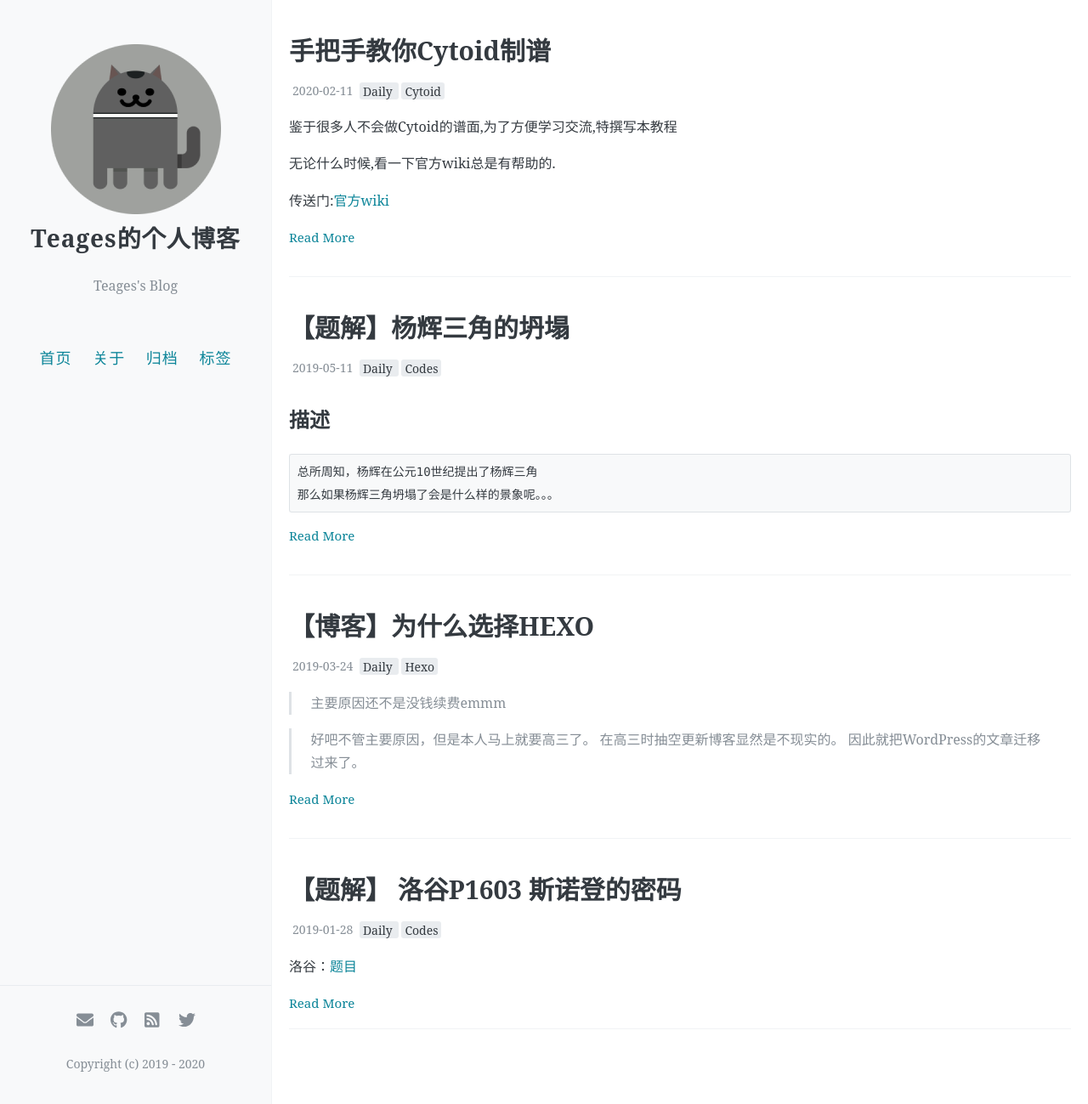
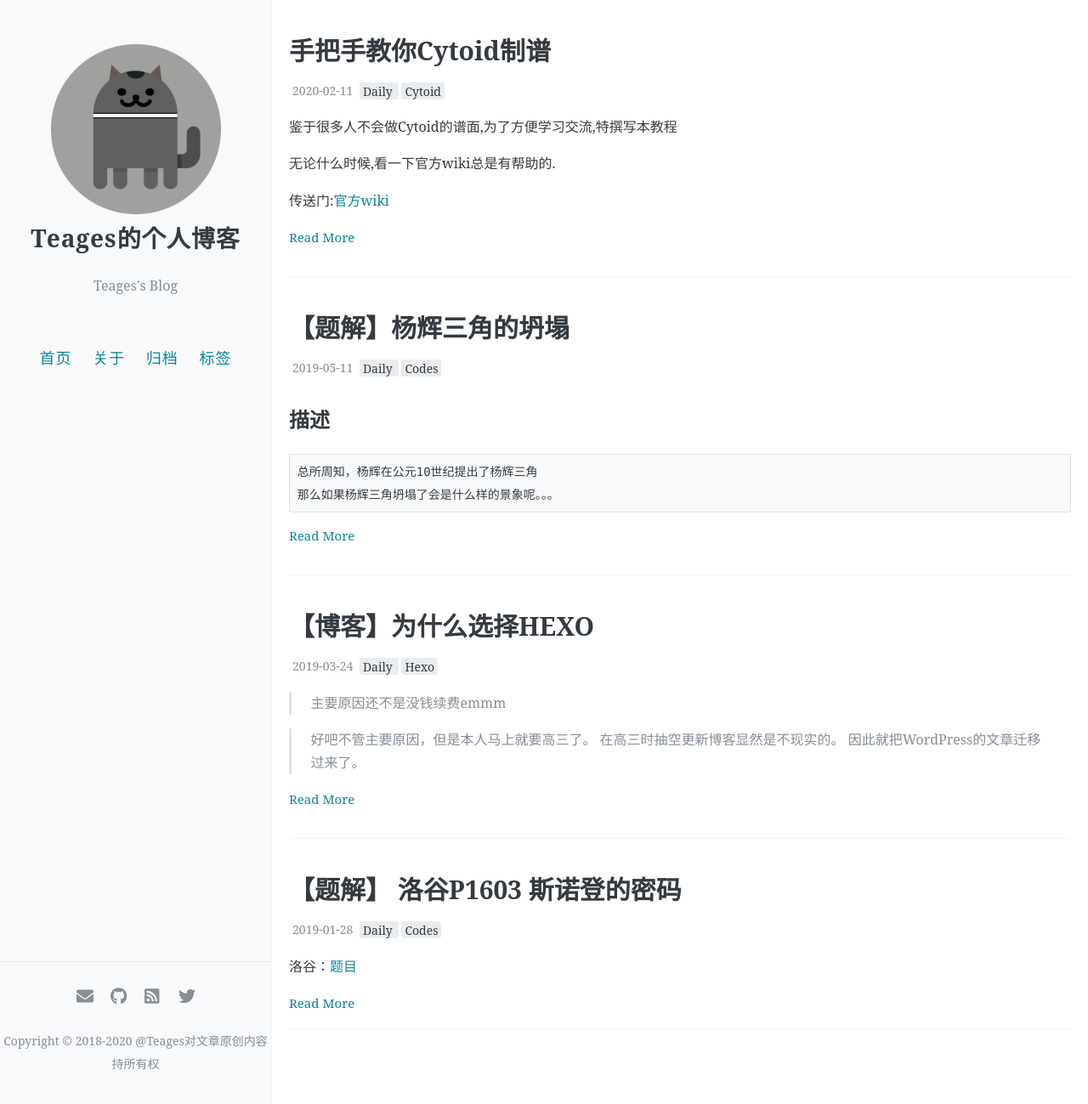
Before and after one commit to Teages/teages.github.io, a Jekyll site: the page built from index.html, in a window 1280 px wide and 1299 px high. Shown: the whole window at 85% size. Built offline with Jekyll 4.4.1, drawn with Linux system fonts in a browser that asks for light colours; the list of posts is cut into pages by our own code; comment, search, counter and statistics services are not loaded.

Commit message:
Update _config.yml

```diff
--- a/_config.yml
+++ b/_config.yml
@@ -56,7 +56,7 @@
   youtube: # channel/<your_long_string> or user/<user-name>
 
 # 站点页脚的文字
-footer-text: Copyright (c) 2019 - 2020
+footer-text: Copyright © 2018-2020 @Teages对文章原创内容持所有权
 
 # 评论，注意，请不要同时添加多种不同的评论区
 
```
